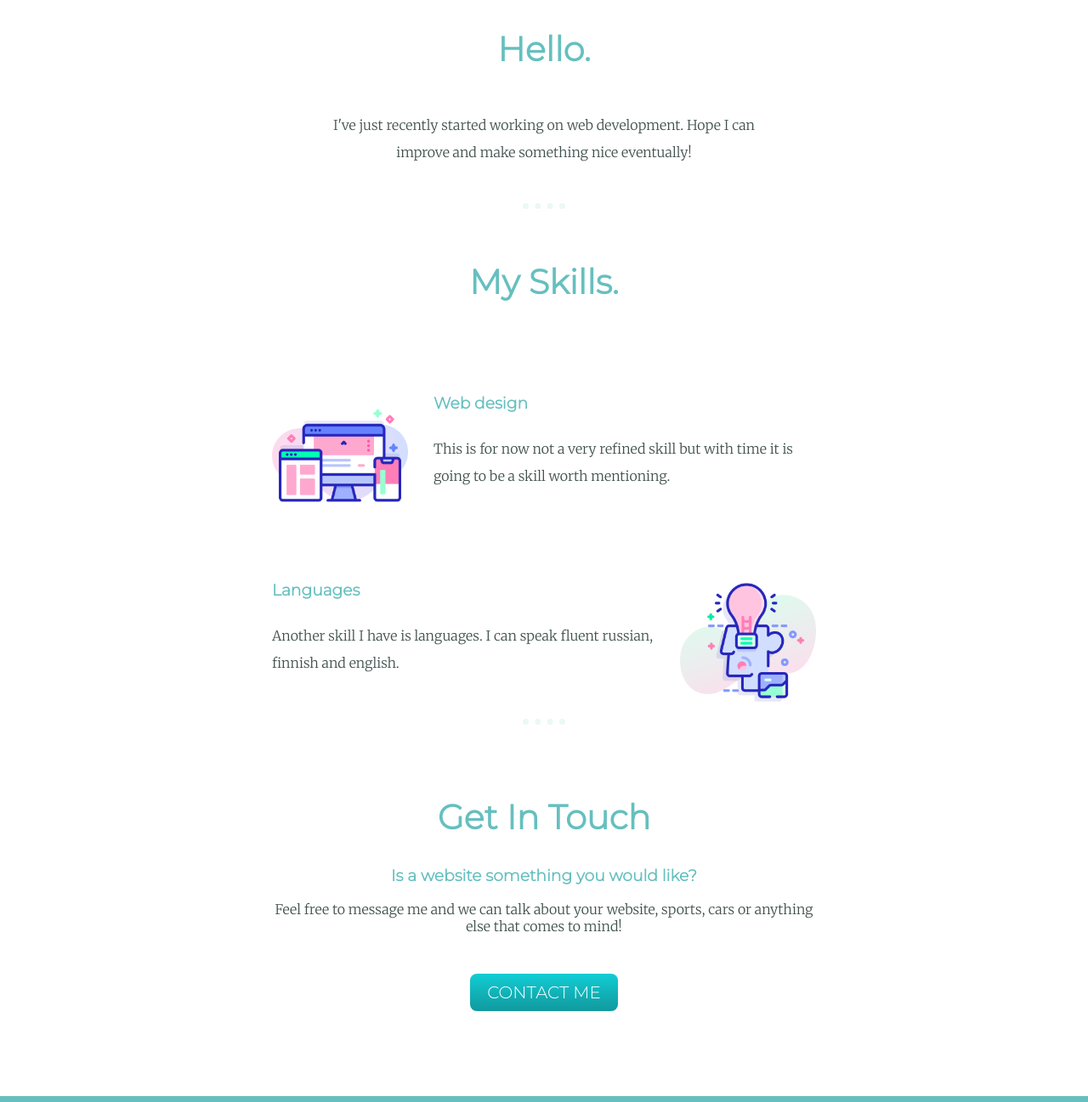
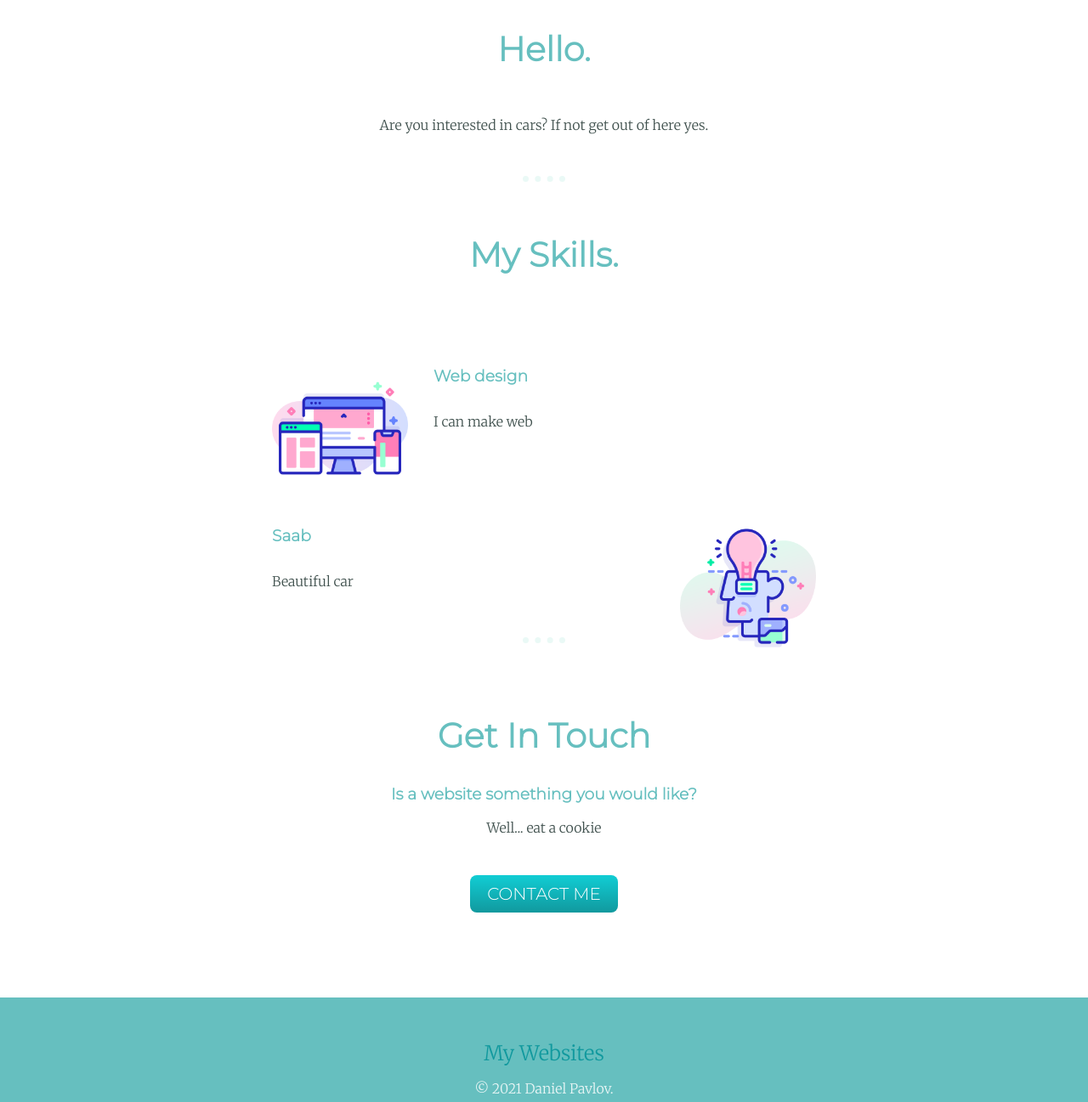
Before and after one commit to Danu87/Personal-website, a plain HTML site: page index.html in a window 1280 px wide. Shown: the part 833-2130 px from the top of the page at 85% size. Drawn offline with Linux system fonts and the light colour scheme.

Commit message:
Update index.html

```diff
--- a/index.html
+++ b/index.html
@@ -21,7 +21,7 @@
       <div class="profile">
         <img src="" alt="">
         <h2>Hello.</h2>
-        <p class="profile-paragraph">I've just recently started working on web development. Hope I can improve and make something nice eventually!</p>
+        <p class="profile-paragraph">Are you interested in cars? If not get out of here yes.</p>
       </div>
       <br>
       <hr>
@@ -31,19 +31,19 @@
         <div class="skill-row">
           <img class="computer-img" src="images/computer.png" alt="computer-img">
           <h3>Web design</h3>
-          <p>This is for now not a very refined skill but with time it is going to be a skill worth mentioning.</p>
+          <p>I can make web</p>
         </div>
         <div class="skill-row">
           <img class="idea-img" src="images/idea.png" alt="idea-img">
-          <h3>Languages</h3>
-          <p>Another skill I have is languages. I can speak fluent russian, finnish and english.</p>
+          <h3>Saab</h3>
+          <p>Beautiful car</p>
         </div>
       </div>
       <hr class="hr-bottom">
       <div class="contact-me">
         <h2>Get In Touch</h2>
         <h3>Is a website something you would like?</h3>
-        <p>Feel free to message me and we can talk about your website, sports, cars or anything else that comes to mind!</p>
+        <p>Well... eat a cookie</p>
         <a class="btn" href="mailto:pavlovdaniel86@email.com">CONTACT ME</a>
       </div>
     </div>
```
